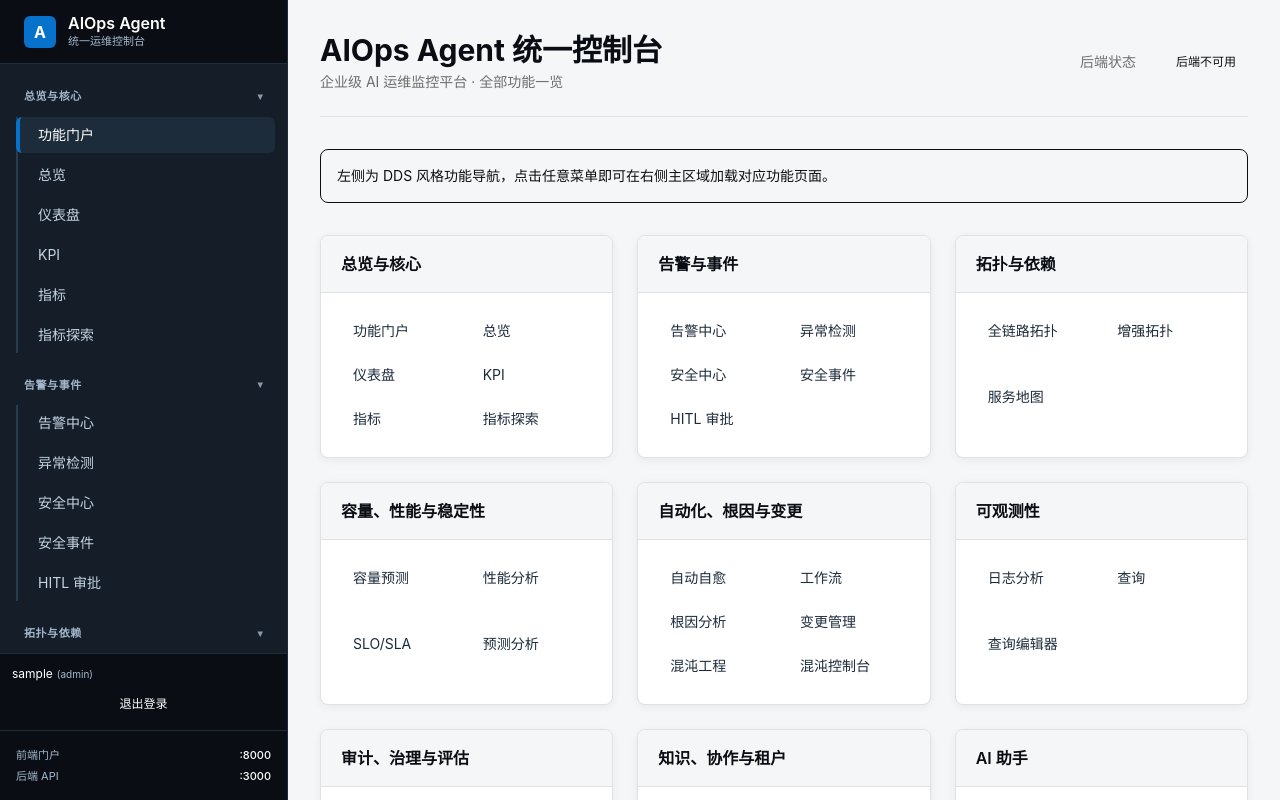
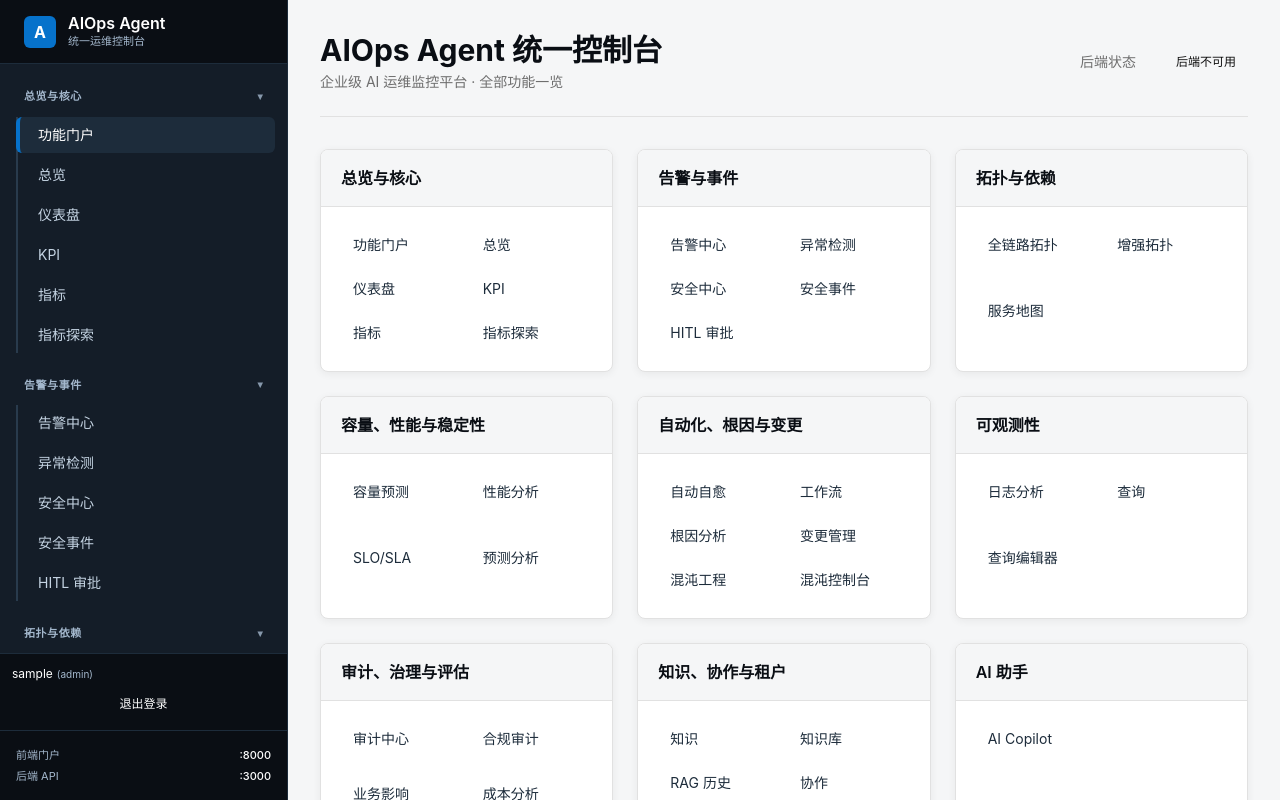
Before and after one commit to HualongChen666/AIOps-Agents, a Next.js app in the folder frontend/: page / in a window 1280 px wide. Built offline with nearby package versions, Linux system fonts and the light colour scheme; no server answers; sample sign-in values are in the browser's storage.

Commit message:
feat(frontend): 首页移除冗余欢迎提示条

```diff
--- a/frontend/app/page.tsx
+++ b/frontend/app/page.tsx
@@ -47,11 +47,6 @@ export default function Home() {
         </div>
       </div>
 
-      {/* Welcome / instruction */}
-      <div className="bg-[var(--dds-blue-10)] border border-[var(--dds-blue-30)] rounded-lg p-4 text-sm text-[var(--dds-blue-80)]">
-        左侧为 DDS 风格功能导航，点击任意菜单即可在右侧主区域加载对应功能页面。
-      </div>
-
       {/* Category cards */}
       <div className="grid grid-cols-1 md:grid-cols-2 xl:grid-cols-3 gap-6">
         {navGroups.map((group) => (
```
